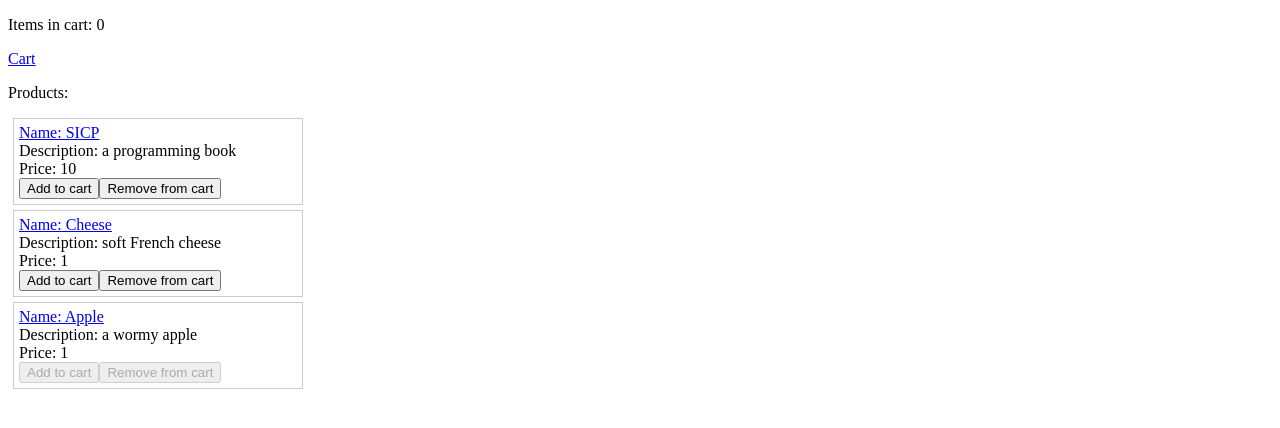
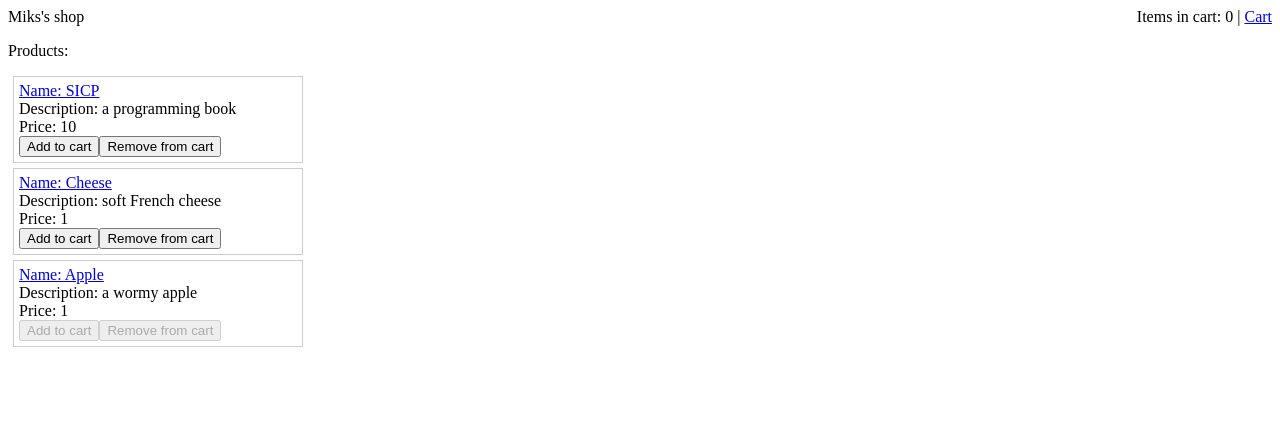
Before and after one commit to ungear/ng-homework, an Angular app: page /product/list in a window 1280 px wide. Shown: the top 428 px of the page. Built offline with nearby package versions, Linux system fonts and the light colour scheme.

Commit message:
customize header

```diff
--- a/src/app/core/components/header/header.component.html
+++ b/src/app/core/components/header/header.component.html
@@ -1,2 +1,6 @@
-<p>Items in cart:  {{itemsInCart}}</p>
-<a routerLink="/cart">Cart</a>
+<div>Miks's shop</div>
+<div>
+  <span>Items in cart:  {{itemsInCart}}</span>
+  |
+  <a routerLink="/cart">Cart</a>
+</div>
--- a/src/app/core/components/header/header.component.scss
+++ b/src/app/core/components/header/header.component.scss
@@ -0,0 +1,4 @@
+:host{
+  display: flex;
+  justify-content: space-between;
+}
```
